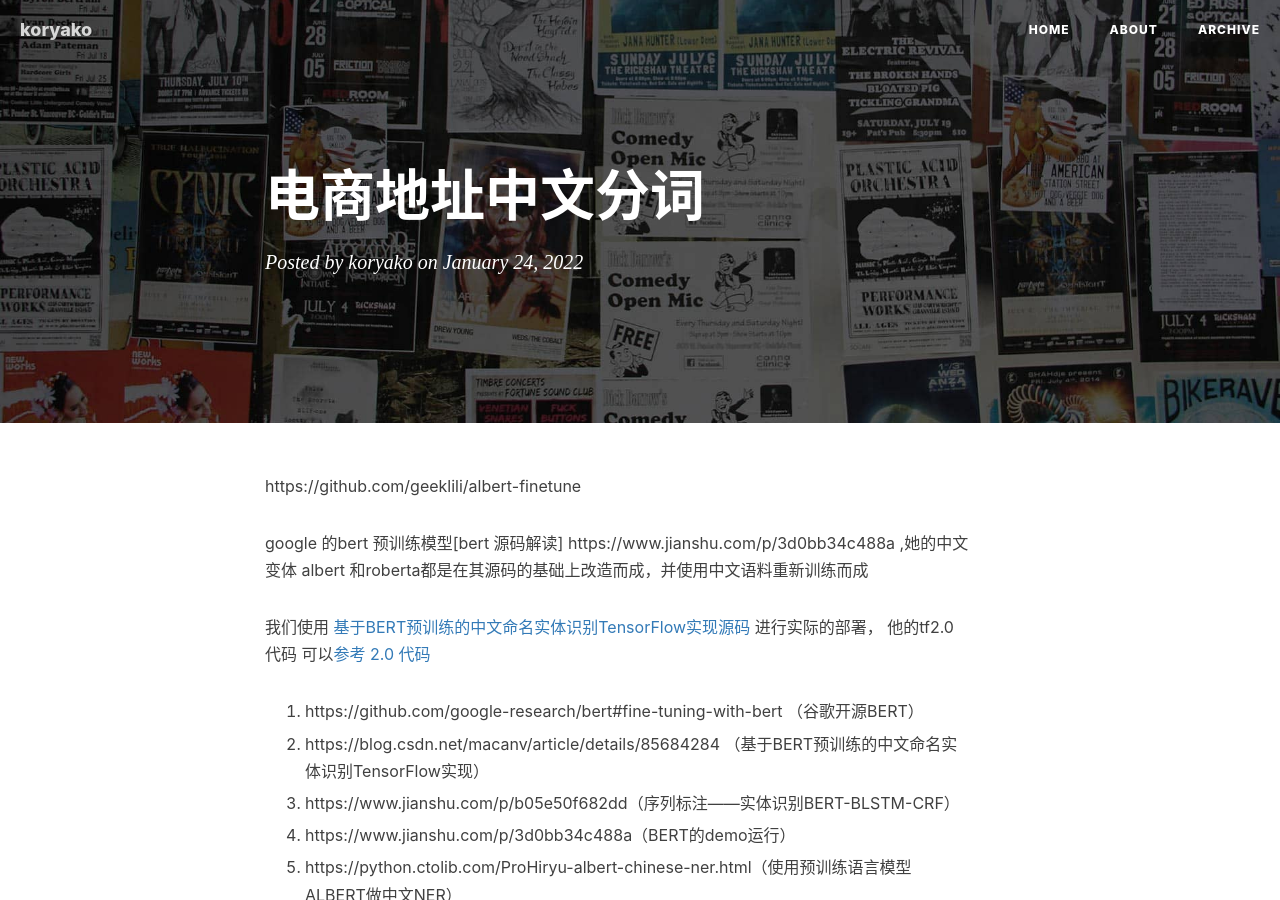
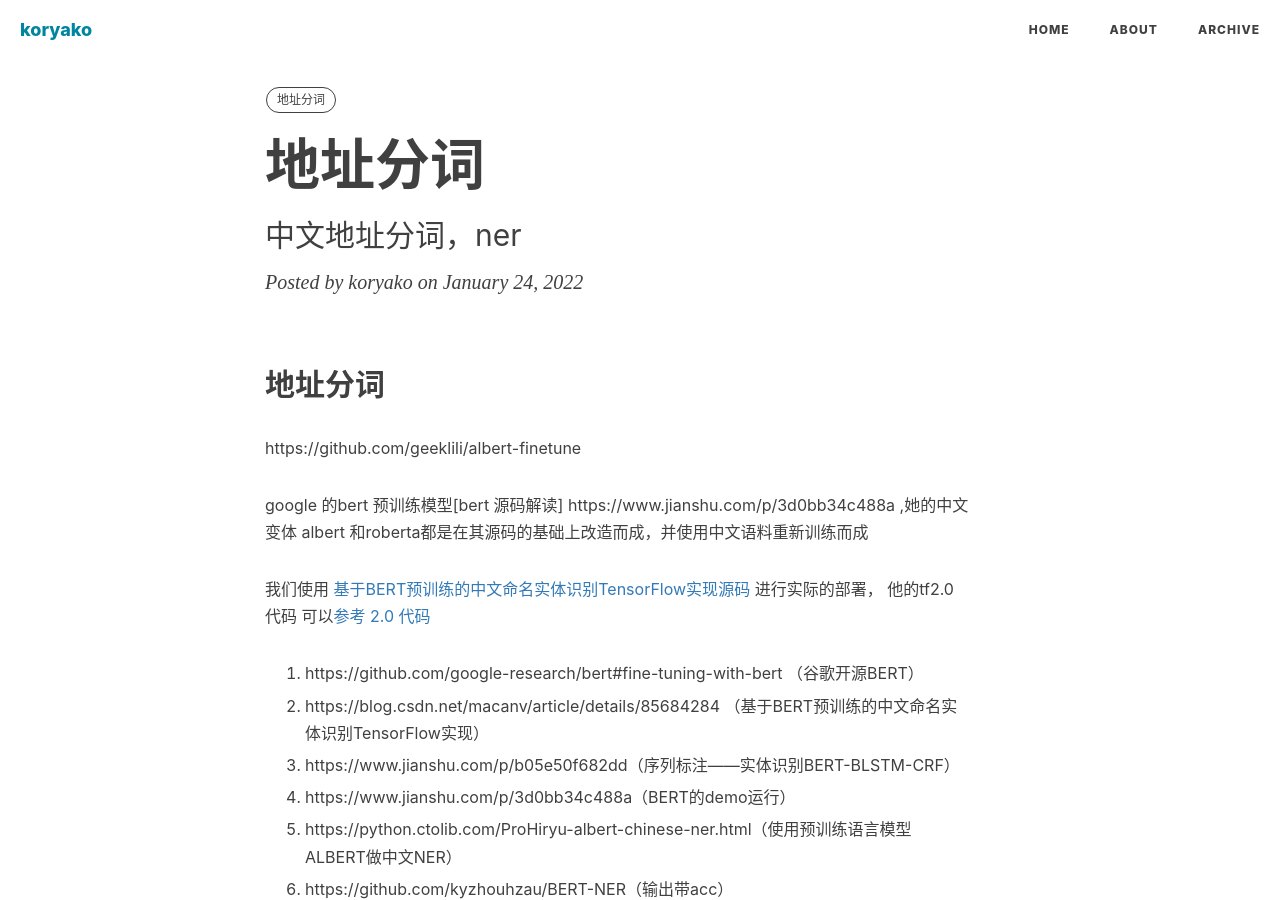
Before and after one commit to koryako/koryako.github.io, a Jekyll site: the page built from _posts/2022-1-24-电商地址中文分词.md, in a window 1280 px wide and 900 px high. Built offline with Jekyll 4.4.1, drawn with Linux system fonts in a browser that asks for light colours; nearby versions of some CDN libraries; our own code applies the rules of GitHub Pages for plain Markdown files; comment, search, counter and statistics services are not loaded.

Commit message:
Update 2022-1-24-电商地址中文分词.md

```diff
--- a/_posts/2022-1-24-电商地址中文分词.md
+++ b/_posts/2022-1-24-电商地址中文分词.md
@@ -1,4 +1,15 @@
+---
+layout: post
+title: "地址分词"
+subtitle: '中文地址分词，ner'
+author: "koryako"
+header-style: text
+tags:
+  - 地址分词
+---
 
+地址分词
+---
 
 
 
```
